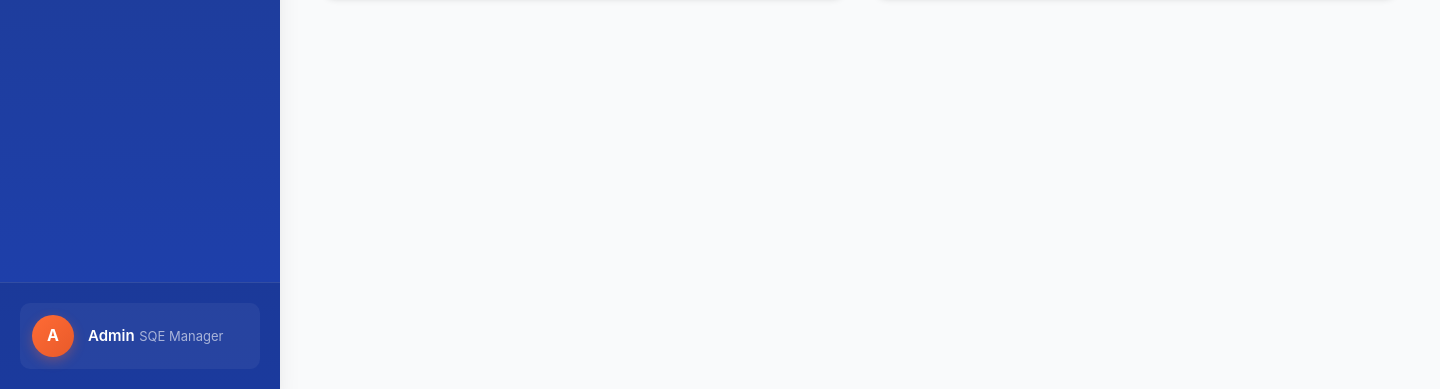
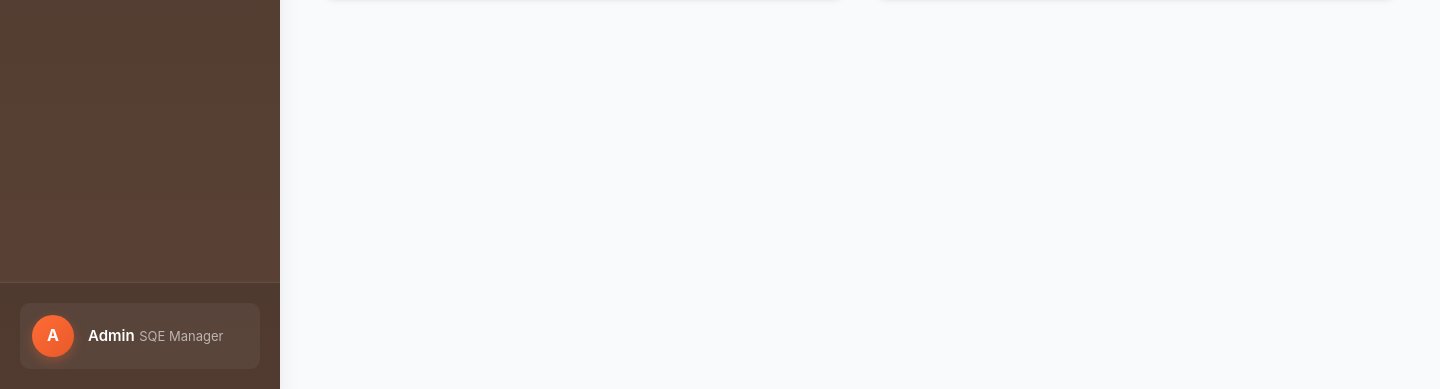
Before and after one commit to ywh9527-prog/SQE, an Electron app: page public/index.html in a window 1440 px wide. Shown: the part 411-800 px from the top of the page. Drawn offline with nearby package versions, Linux system fonts and the light colour scheme.

Commit message:
应用 Mocha Mousse 配色 - Pantone 2025 年度色，温暖优雅

```diff
--- a/public/css/style_v2.css
+++ b/public/css/style_v2.css
@@ -1,22 +1,22 @@
 /* ============================================
    SQE 质量管理平台 - 核心样式系统 v2.0
    设计理念：专业、现代、克制、优雅
-   配色方案：科技蓝 (Tech Blue)
+   配色方案：Mocha Mousse - Pantone 2025 年度色
    ============================================ */
 
 /* 设计令牌 (Design Tokens) */
 :root {
-    /* 主色系 - 科技蓝 */
-    --primary-50: #eff6ff;
-    --primary-100: #dbeafe;
-    --primary-200: #bfdbfe;
-    --primary-300: #93c5fd;
-    --primary-400: #60a5fa;
-    --primary-500: #3b82f6;
-    --primary-600: #2563eb;
-    --primary-700: #1d4ed8;
-    --primary-800: #1e40af;
-    --primary-900: #1e3a8a;
+    /* 主色系 - Mocha Mousse (摩卡慕斯) */
+    --primary-50: #faf8f5;
+    --primary-100: #f5f0e8;
+    --primary-200: #e8dcc8;
+    --primary-300: #d4bfa1;
+    --primary-400: #b89a72;
+    --primary-500: #9d7a54;
+    --primary-600: #826349;
+    --primary-700: #6b4e3d;
+    --primary-800: #5a4235;
+    --primary-900: #4d392f;
 
     /* 强调色 - 活力橙 */
     --accent-50: #fff4ed;
@@ -498,12 +498,12 @@ body {
     align-items: center;
     gap: 8px;
     transition: all var(--transition-base);
-    box-shadow: 0 4px 12px rgba(37, 99, 235, 0.25);
+    box-shadow: 0 4px 12px rgba(107, 78, 61, 0.25);
 }
 
 .btn-primary:hover {
     transform: translateY(-2px);
-    box-shadow: 0 8px 20px rgba(37, 99, 235, 0.35);
+    box-shadow: 0 8px 20px rgba(107, 78, 61, 0.35);
 }
 
 .btn-primary:active {
```
